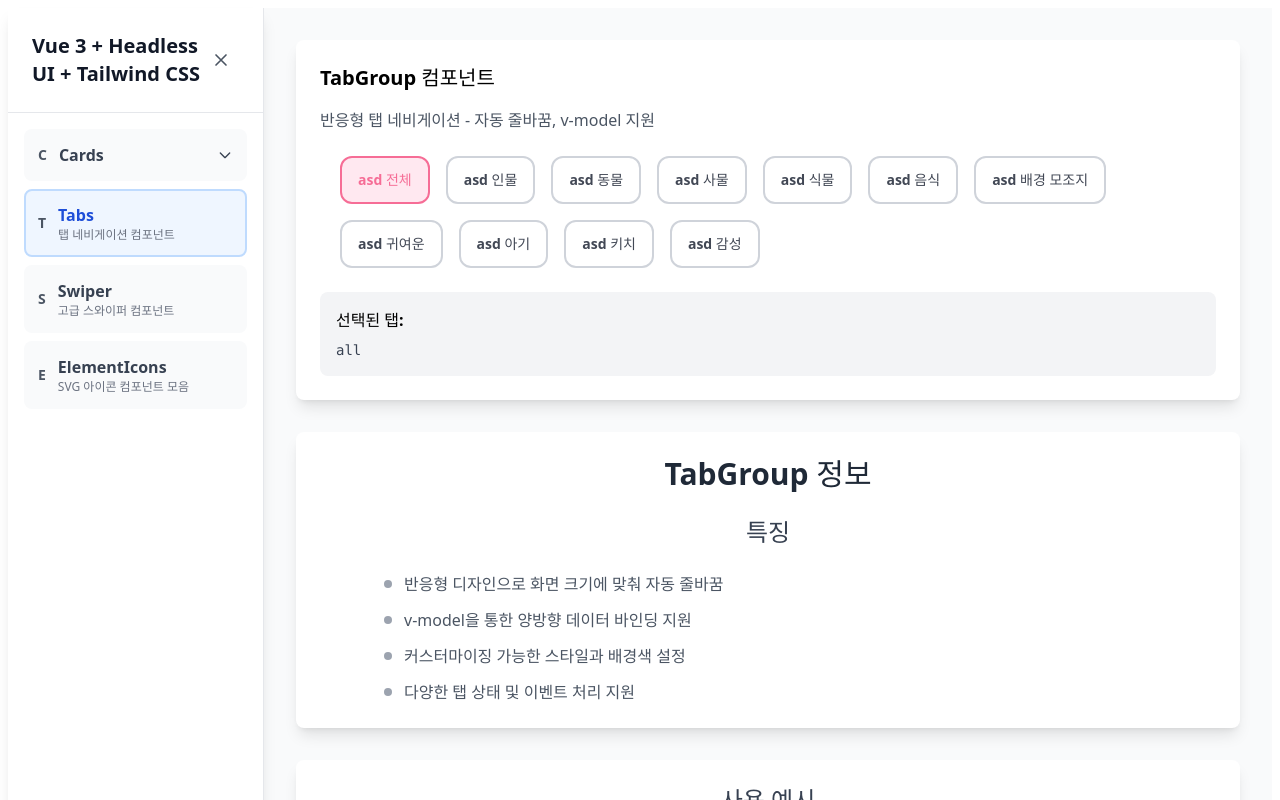
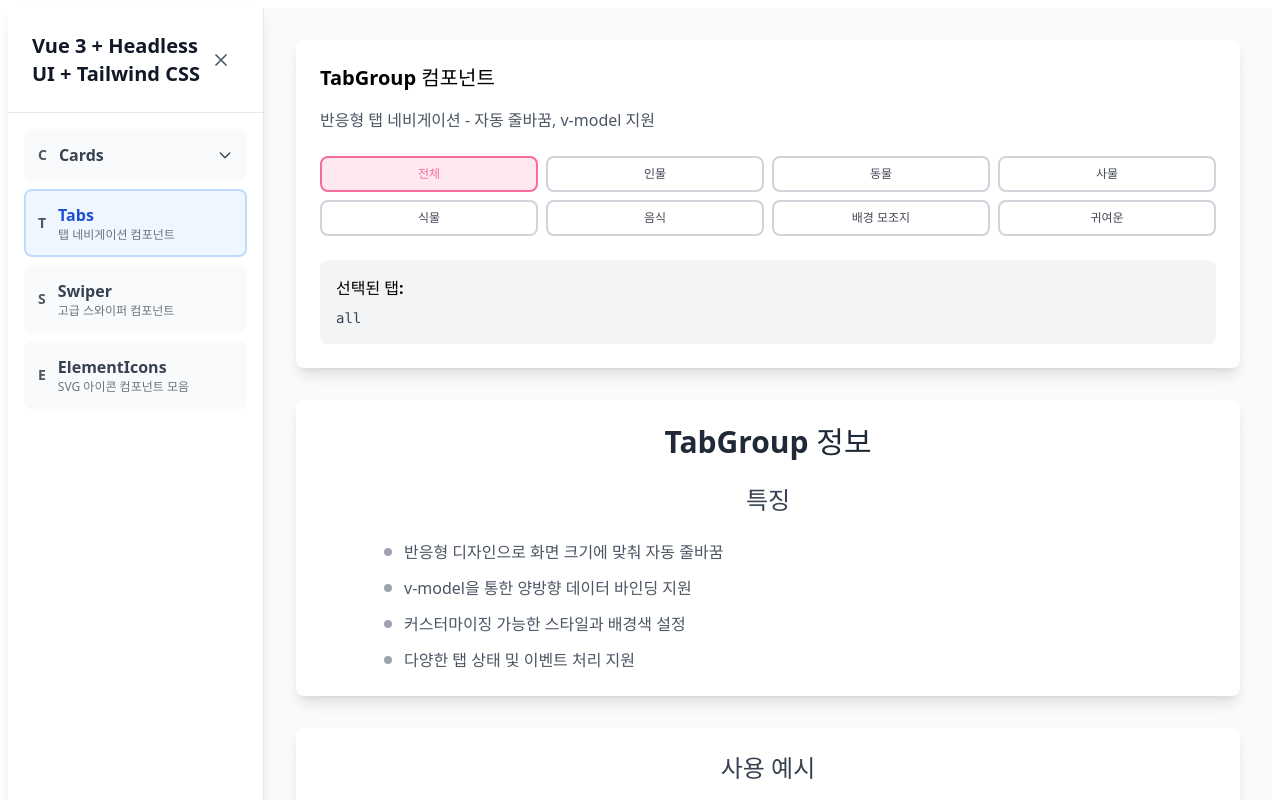
Before and after one commit to Theo1678/moremore-component, a Vue app: page /tabs in a window 1280 px wide. Shown: the top 800 px of the page. Built offline with nearby package versions, Linux system fonts and the light colour scheme.

Commit message:
mobile detail  css 추가 적용

```diff
--- a/src/components/Cards/AdminCreateCards.vue
+++ b/src/components/Cards/AdminCreateCards.vue
@@ -18,7 +18,7 @@ const props = withDefaults(
     itemsPerRow: 3,
     maxItems: 6,
     loading: false,
-    isMobile: false,
+    isMobile: true,
   }
 );
 
@@ -125,7 +125,8 @@ const shouldShowImage = (shop) => {
             <div class="flex items-center gap-4 h-full">
               <!-- 대표 이미지 -->
               <div
-                class="w-24 h-24 rounded-full border border-gray-300 bg-gray-50 flex-shrink-0 overflow-hidden"
+                class="rounded-full border border-gray-300 bg-gray-50 flex-shrink-0 overflow-hidden"
+                :class="isMobile ? 'w-20 h-20' : 'w-24 h-24'"
               >
                 <template v-if="shouldShowImage(shop)">
                   <img
--- a/src/components/Cards/UserCreateCards.vue
+++ b/src/components/Cards/UserCreateCards.vue
@@ -214,7 +214,7 @@ const gridColsClass = computed(() => {
             </p>
 
             <!-- 모집기간 -->
-            <p v-if="shop.period" class="text-xs mb-3 text-[#778196]">
+            <p v-if="shop.period" class="text-xs mb-3 text-[#3182F4]">
               {{ shop.period }}
             </p>
 
--- a/src/components/Tabs/TabGroup.vue
+++ b/src/components/Tabs/TabGroup.vue
@@ -17,23 +17,10 @@ const props = withDefaults(
     isMobile?: boolean;
   }>(),
   {
-    tabs: () => [
-      { id: "all", label: "전체" },
-      { id: "person", label: "인물" },
-      { id: "animal", label: "동물" },
-      { id: "object", label: "사물" },
-      { id: "plant", label: "식물" },
-      { id: "food", label: "음식" },
-      { id: "background", label: "배경 모조지" },
-      { id: "cute", label: "귀여운" },
-      { id: "baby", label: "아기" },
-      { id: "kitsch", label: "키치" },
-      { id: "emotional", label: "감성" },
-      { id: "etc", label: "기타" },
-    ],
+    tabs: () => [],
     modelValue: "all",
     variant: "default",
-    isMobile: false,
+    isMobile: true,
   }
 );
 
@@ -92,7 +79,7 @@ const tabGroups = computed(() => {
     return groups;
   } else {
     // 2줄로 배치 (한 슬라이드에 6개씩 - 2줄 x 3개)
-    const itemsPerSlide = 6;
+    const itemsPerSlide = 8;
     const groups = [];
 
     for (let i = 0; i < props.tabs.length; i += itemsPerSlide) {
@@ -137,7 +124,7 @@ watch(
             <div
               :class="[
                 'grid gap-2 auto-rows-fr',
-                isTwoRowLayout ? 'grid-cols-3' : 'grid-cols-5',
+                isTwoRowLayout ? 'grid-cols-4' : 'grid-cols-5',
               ]"
             >
               <button
@@ -196,7 +183,6 @@ watch(
         type="button"
       >
         <span :class="getTabTextClasses(tab)">
-          asd
           {{ tab.label }}
         </span>
       </button>
@@ -204,6 +190,4 @@ watch(
   </div>
 </template>
 
-<style scoped>
-/* 기존 스크롤바 숨기기 스타일은 더 이상 필요하지 않으므로 제거 */
-</style>
+<style scoped></style>
```
